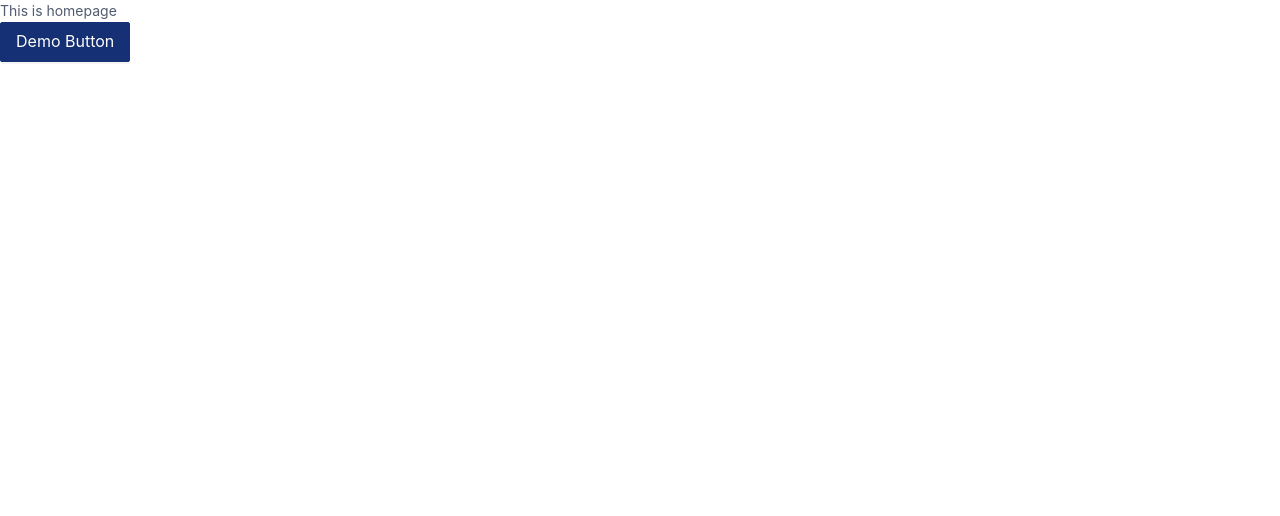
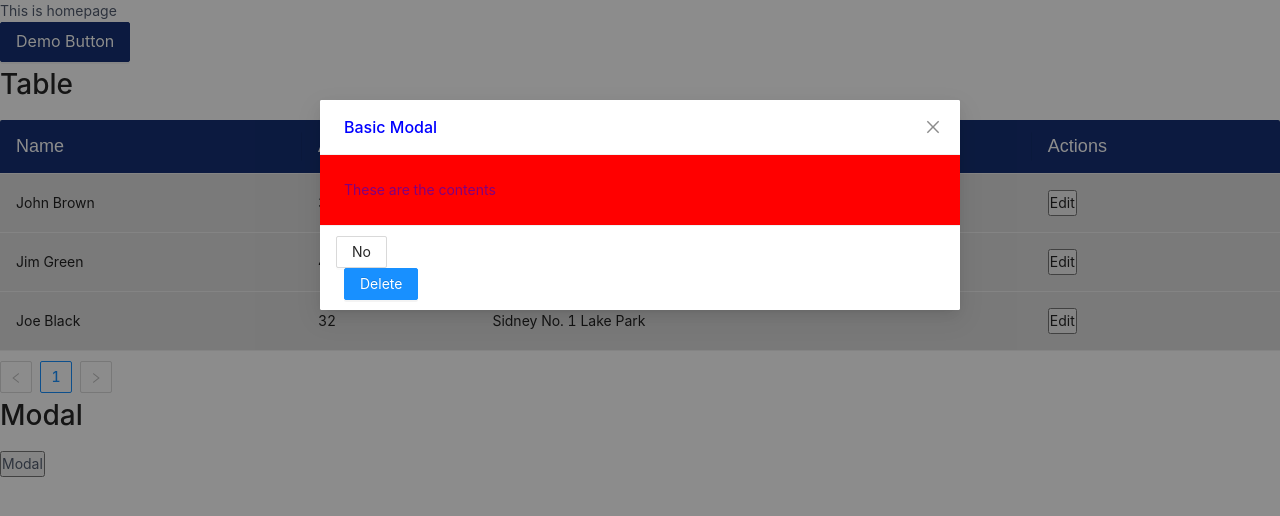
Before and after one commit to w3ngithub/wenhub, a Next.js app: page / in a window 1280 px wide. Shown: the top 516 px of the page. Built offline with nearby package versions, Linux system fonts and the light colour scheme.

Commit message:
added test1 module for testing component

```diff
--- /dev/null
+++ b/app/components/modules/Test1/index.js
@@ -0,0 +1,37 @@
+import React from 'react'
+import PaginateTable from 'components/modules/PaginateTable'
+import Modal from 'components/elements/Modal'
+
+const Test1 = () => {
+    const [visible, setVisible] = React.useState(true)
+    return (
+        <div>
+            <div>
+                <h1>Table</h1>
+                <PaginateTable />
+            </div>
+            <div>
+                <h1>Modal</h1>
+                <button onClick={() => setVisible(true)}>Modal</button>
+
+                <Modal
+                    visible={visible}
+                    handleOk={() => setVisible(false)}
+                    handleCancel={() => setVisible(false)}
+                    bodyStyle={{ color: "purple", background:"red" }}
+                    confirmText="Delete"
+                    cancelText="No"
+                    headerBackground="white"
+                    headerFontSize="1rem"
+                    headerTextColor="blue"
+                    footerBackground="white"
+                    variant="medium"
+                >
+                    These are the contents
+                </Modal>
+            </div>
+        </div >
+    )
+}
+
+export default Test1
--- a/pages/index.js
+++ b/pages/index.js
@@ -1,5 +1,6 @@
 import React from 'react'
 import Button from 'components/elements/Button'
+import Test1 from 'modules/Test1'
 
 function Home() {
   return (
@@ -8,6 +9,7 @@ function Home() {
       <div>
         <Button />
       </div>
+      <Test1 />
     </div>
   )
 }
```
